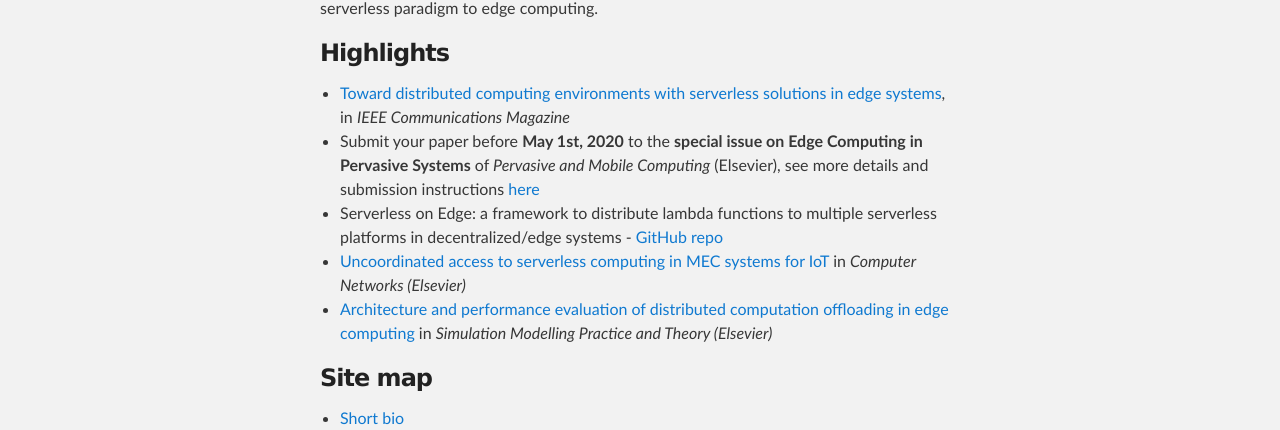
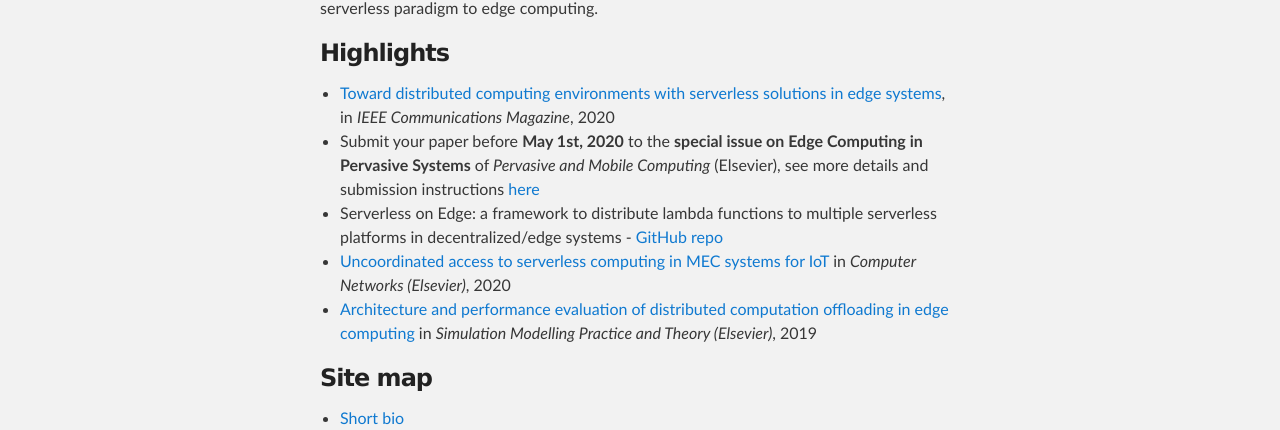
Before and after one commit to ccicconetti/ccicconetti.github.io, a Jekyll site: the page built from index.md, in a window 1280 px wide. Shown: the part 438-868 px from the top of the page. Built offline with Jekyll 4.4.1, drawn with Linux system fonts in a browser that asks for light colours.

```diff
--- a/index.md
+++ b/index.md
@@ -11,11 +11,11 @@ Hello, I'm a Researcher in the [Ubiquitout Internet](http://cnd.iit.cnr.it/) gro
 
 ### Highlights
 
-- [Toward distributed computing environments with serverless solutions in edge systems](serverless-etsi.md), in _IEEE Communications Magazine_
+- [Toward distributed computing environments with serverless solutions in edge systems](serverless-etsi.md), in _IEEE Communications Magazine_, 2020
 - Submit your paper before **May 1st, 2020** to the **special issue on Edge Computing in Pervasive Systems** of _Pervasive and Mobile Computing_ (Elsevier), see more details and submission instructions [here](https://www.journals.elsevier.com/pervasive-and-mobile-computing/call-for-papers/special-issue-on-edge-computing-in-pervasive-systems)
 - Serverless on Edge: a framework to distribute lambda functions to multiple serverless platforms in decentralized/edge systems - [GitHub repo](https://github.com/ccicconetti/serverlessonedge)
-- [Uncoordinated access to serverless computing in MEC systems for IoT](uncoord.md) in _Computer Networks (Elsevier)_
-- [Architecture and performance evaluation of distributed computation offloading in edge computing](simpat.md) in _Simulation Modelling Practice and Theory (Elsevier)_
+- [Uncoordinated access to serverless computing in MEC systems for IoT](uncoord.md) in _Computer Networks (Elsevier)_, 2020
+- [Architecture and performance evaluation of distributed computation offloading in edge computing](simpat.md) in _Simulation Modelling Practice and Theory (Elsevier)_, 2019
 
 ### Site map
 
```
Also changed, not shown: publications.md (+3 -3 lines).
